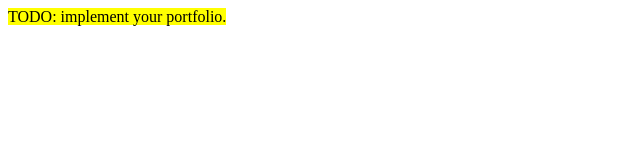
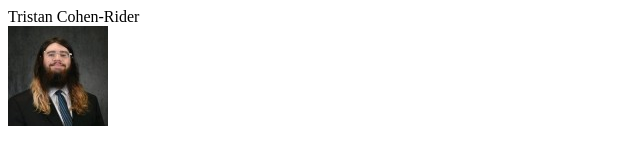
Before and after one commit to rhit-cohenrtc/rhit-cohenrtc.github.io, a plain HTML site: page index.html in a window 1280 px wide. Shown: the whole page, without its empty margins (0-640 px from the left). Drawn offline with Linux system fonts and the light colour scheme.

Commit message:
basic index

```diff
--- a/index.html
+++ b/index.html
@@ -1,8 +1,11 @@
 <html>
 	<head>
-		<title>TODO</title>
+		<title>Tristan Cohen-Rider</title>
 	</head>
     <body>
-        <mark>TODO: implement your portfolio.</mark>
+        <header>
+            Tristan Cohen-Rider
+        </header>
+        <img src="prof_tristan.jpg" alt="Tristan in a suit, with long dark hair with light ends, wearing glasses" title="Tristan Cohen-Rider">
     </body>
 </html>
```
Also changed, not shown: prof_tristan.jpg (added).
